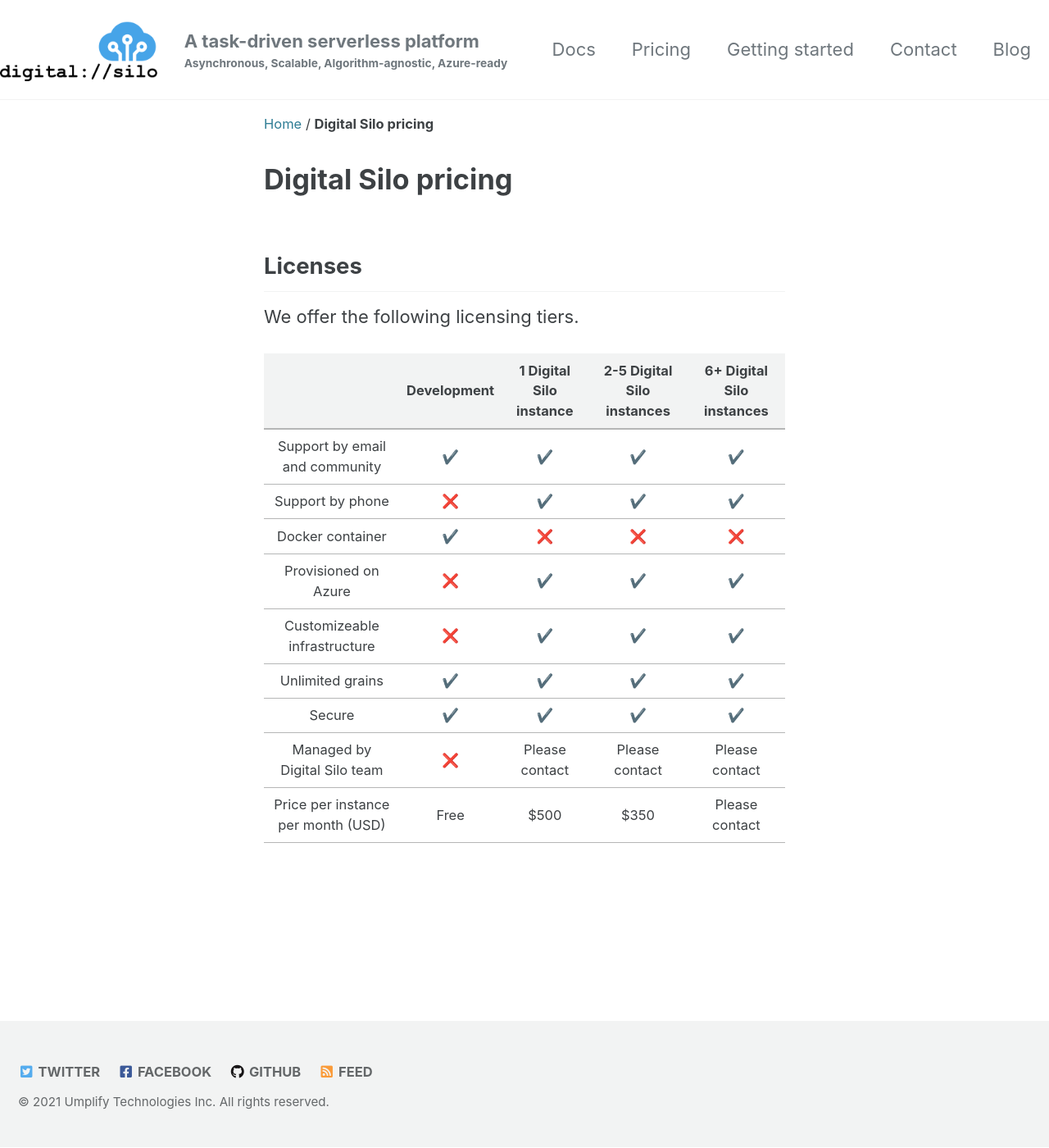
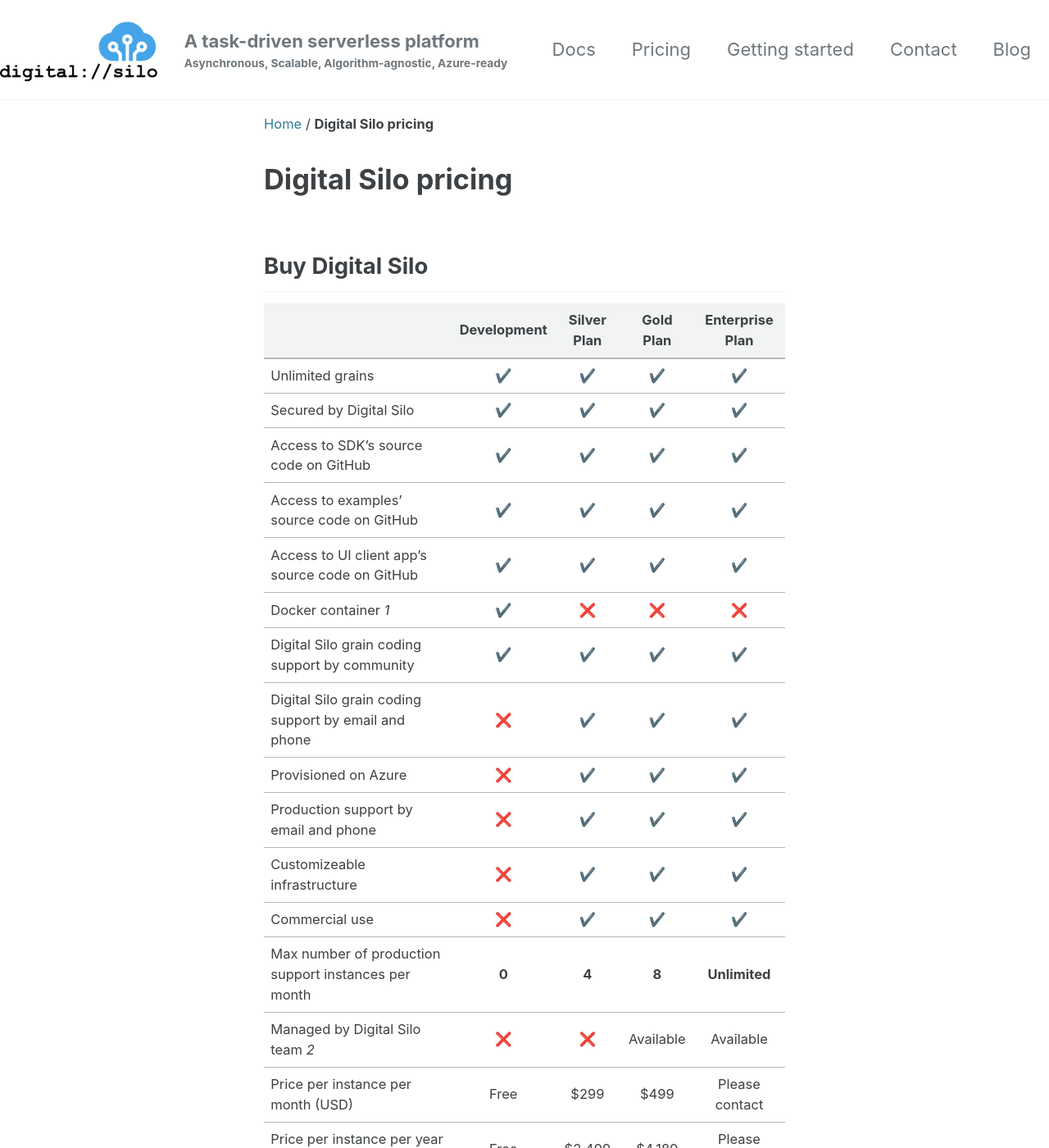
Before and after one commit to DigitalSilo/digitalsilo.github.io, a Jekyll site: the page built from _pages/digital-silo-pricing.md, in a window 1280 px wide and 1400 px high. Shown: the whole window at 82% size. Built offline with Jekyll 4.4.1, drawn with Linux system fonts in a browser that asks for light colours; cached includes are drawn as plain includes; emoji names are drawn with the system emoji font; some of the changed text lies outside the part shown.

Commit message:
Updated pricing table #4

```diff
--- a/_pages/digital-silo-pricing.md
+++ b/_pages/digital-silo-pricing.md
@@ -3,18 +3,29 @@
 title: "Digital Silo pricing"
 ---
 
-## Licenses
+## Buy Digital Silo
 
-We offer the following licensing tiers.
+| |  Development |  Silver Plan | Gold Plan  | Enterprise Plan  |
+|:--|:-:|:-:|:-:|:-:|
+| Unlimited grains | :heavy_check_mark: | :heavy_check_mark: | :heavy_check_mark: | :heavy_check_mark: |
+| Secured by Digital Silo | :heavy_check_mark: | :heavy_check_mark: | :heavy_check_mark: | :heavy_check_mark: |
+| Access to SDK's source code on GitHub | :heavy_check_mark: | :heavy_check_mark: | :heavy_check_mark: | :heavy_check_mark: |
+| Access to examples' source code on GitHub | :heavy_check_mark: | :heavy_check_mark: | :heavy_check_mark: | :heavy_check_mark: |
+| Access to UI client app's source code on GitHub | :heavy_check_mark: | :heavy_check_mark: | :heavy_check_mark: | :heavy_check_mark: |
+| Docker container *1* | :heavy_check_mark: | :x: | :x: | :x: |
+| Digital Silo grain coding support by community | :heavy_check_mark: | :heavy_check_mark: | :heavy_check_mark: | :heavy_check_mark: |
+| Digital Silo grain coding support by email and phone | :x: | :heavy_check_mark: | :heavy_check_mark: | :heavy_check_mark: |
+| Provisioned on Azure | :x: | :heavy_check_mark: | :heavy_check_mark: | :heavy_check_mark: |
+| Production support by email and phone | :x: | :heavy_check_mark: | :heavy_check_mark: | :heavy_check_mark: |
+| Customizeable infrastructure | :x: | :heavy_check_mark: | :heavy_check_mark: | :heavy_check_mark: |
+| Commercial use | :x: | :heavy_check_mark: | :heavy_check_mark: | :heavy_check_mark: |
+| Max number of production support instances per month | **0** | **4** | **8** | **Unlimited** |
+| Managed by Digital Silo team *2* | :x: | :x: | Available | Available |
+| Price per instance per month (USD) | Free | $299 | $499 | Please contact |
+| Price per instance per year (USD) | Free | $2,499 | $4,189 | Please contact |
 
-| |  Development |  1 Digital Silo instance | 2-5 Digital Silo instances  | 6+ Digital Silo instances  |
-|:--:|:-:|:-:|:-:|:-:|
-| Support by email and community | :heavy_check_mark: | :heavy_check_mark: | :heavy_check_mark: | :heavy_check_mark: |
-| Support by phone | :x: | :heavy_check_mark: | :heavy_check_mark: | :heavy_check_mark: |
-| Docker container | :heavy_check_mark: | :x: | :x: | :x: |
-| Provisioned on Azure | :x: | :heavy_check_mark: | :heavy_check_mark: | :heavy_check_mark: |
-| Customizeable infrastructure | :x: | :heavy_check_mark: | :heavy_check_mark: | :heavy_check_mark: |
-| Unlimited grains | :heavy_check_mark: | :heavy_check_mark: | :heavy_check_mark: | :heavy_check_mark: |
-| Secure | :heavy_check_mark: | :heavy_check_mark: | :heavy_check_mark: | :heavy_check_mark: |
-| Managed by Digital Silo team | :x: | Please contact | Please contact | Please contact |
-| Price per instance per month (USD) | Free | $500 | $350 | Please contact |
+The prices do not include taxes. Azure resource costs are extra.
+
+1. Not meant for production use. Please consider buying commercial plans instead.
+
+2. Available at an extra cost.
```
